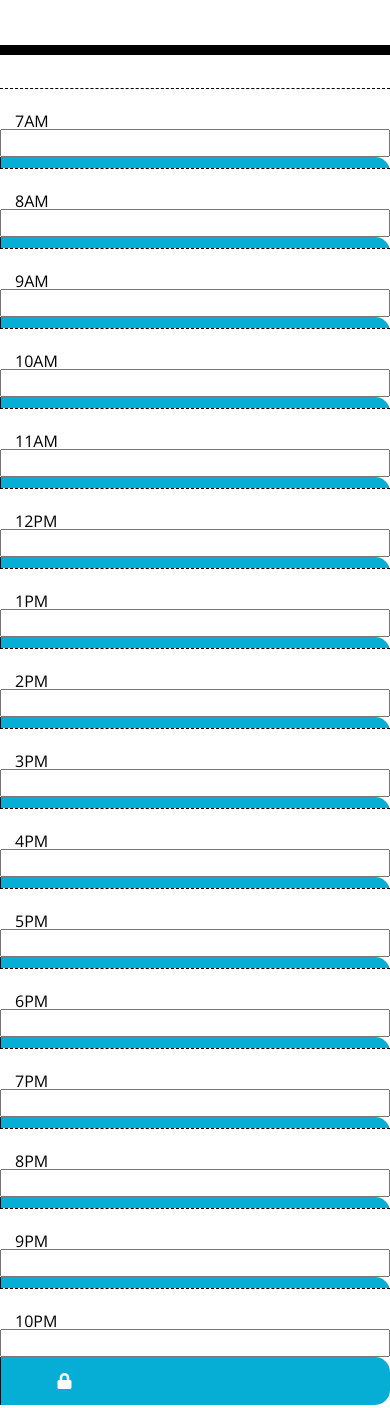
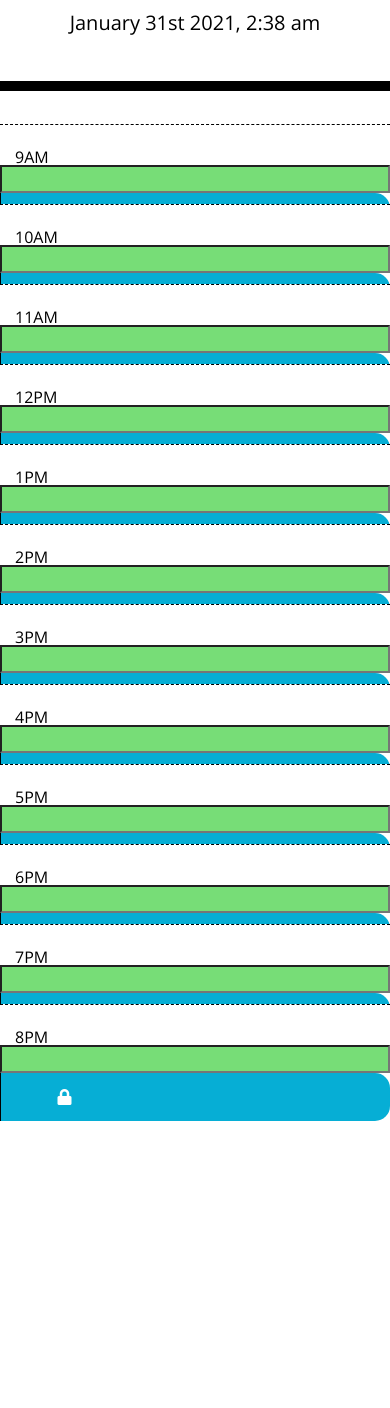
Before and after one commit to Perkyderm/Day-Planner, a plain HTML site: page Develop/index.html in a window 390 px wide. Shown: the part 256-1664 px from the top of the page. After the commit the page ends 1380 px from the top, so only its background shows below. Drawn offline with nearby package versions, Linux system fonts and the light colour scheme.

Commit message:
changed time range

```diff
--- a/Develop/index.html
+++ b/Develop/index.html
@@ -30,20 +30,7 @@
     </header>
     <div class="container">
       <!-- Timeblocks go here -->
-      <div class="row">
-        <div class="col-md-1 hour pt-4">7AM</div>
-        <input id="7Row" class="user-event-input col-md-10 event-input-block" />
-        <div class="col-md-1 saveBtn" data-hour="9">
-          <i class="fas fa-lock" aria-hidden="true"></i>
-        </div>
-      </div>
-      <div class="row">
-        <div class="col-md-1 hour pt-4">8AM</div>
-        <input id="8Row" class="user-event-input col-md-10 event-input-block" />
-        <div class="col-md-1 saveBtn" data-hour="9">
-          <i class="fas fa-lock" aria-hidden="true"></i>
-        </div>
-      </div>
+
       <div class="row">
         <div class="col-md-1 hour pt-4">9AM</div>
         <input id="9Row" class="user-event-input col-md-10 event-input-block" />
@@ -149,30 +136,16 @@
         </div>
       </div>
 
-      <div class="row">
-        <div class="col-md-1 hour pt-4">9PM</div>
-        <input id="9Row" class="user-event-input col-md-10 event-input-block" />
-        <div class="col-md-1 saveBtn" data-hour="5">
-          <i class="fas fa-lock" aria-hidden="true"></i>
-        </div>
-      </div>
 
-      <div class="row">
-        <div class="col-md-1 hour pt-4">10PM</div>
-        <input id="10Row" class="user-event-input col-md-10 event-input-block" />
-        <div class="col-md-1 saveBtn" data-hour="5">
-          <i class="fas fa-lock" aria-hidden="true"></i>
-        </div>
-      </div>
-
+    <script src="https://cdnjs.cloudflare.com/ajax/libs/jquery/3.2.1/jquery.min.js"></script>
+    <script src="https://cdnjs.cloudflare.com/ajax/libs/moment.js/2.24.0/moment.min.js"></script>
     <script>
       var saveBtn = $(".saveBtn");
       var currentHour = moment().format("HH"); // Variable for current hour
       var currentHourInt = parseInt(currentHour); // Parse it so that hour returns as an integer
 
       // Set data attributes to each hour input element so that the function below can assign a color to each row based on the current hour
-      $("#7Row").attr("data-time", moment("7:00 am", "h:mm a").format("HH"));
-      $("#8Row").attr("data-time", moment("8:00 am", "h:mm a").format("HH"));
+
       $("#9Row").attr("data-time", moment("9:00 am", "h:mm a").format("HH"));
       $("#10Row").attr("data-time", moment("10:00 am", "hh:mm a").format("HH"));
       $("#11Row").attr("data-time", moment("11:00 am", "hh:mm a").format("HH"));
@@ -185,8 +158,7 @@
       $("#6Row").attr("data-time", moment("6:00 pm", "h:mm a").format("HH"));
       $("#7Row").attr("data-time", moment("7:00 pm", "h:mm a").format("HH"));
       $("#8Row").attr("data-time", moment("8:00 pm", "h:mm a").format("HH"));
-      $("#9Row").attr("data-time", moment("9:00 pm", "h:mm a").format("HH"));
-      $("#10Row").attr("data-time", moment("10:00 pm", "h:mm a").format("HH"));
+
 
       $(document).ready(function () {
         // Function to store inputted data
@@ -201,26 +173,39 @@
 
         setInterval(addDate, 1000);
 
-        // Change color in each row by adding in am attribute (above) for each input line to reflect the current hour
+
         for (var i = 0; i <= 12; i++) {
-          var inputHour = $("#" + i + "Row").attr("data-time"); // Variable for the hour of the row
-          var inputHourInt = parseInt(inputHour); // Parse it so that hour returns as an integer
+          var inputHour = $("#" + i + "Row").attr("data-time");
+          var inputHourInt = parseInt(inputHour);
 
           if (currentHourInt === inputHourInt) {
-            $("#" + i + "Row").addClass("present"); // Applies red color if within the present hour
+            $("#" + i + "Row").addClass("present");
           }
           if (currentHourInt > inputHourInt) {
-            // Applies grey color if hour is in the future
             $("#" + i + "Row").addClass("past");
           }
           if (currentHourInt < inputHourInt) {
-            // Applies green color if hour is in the future
+
             $("#" + i + "Row").addClass("future");
           }
         }
 
+        saveBtn.on("click", function () {
+
+          var rowHour = $(this).attr("data-hour");
+          var input = $("#" + rowHour + "Row").val();
+          localStorage.setItem(rowHour, input);
+        });
+
+
+        function renderPlans() {
+          for (var i = 0; i <= 12; i++) {
+            $("#" + i + "Row").val(localStorage.getItem(i));
+          }
+        }
+      });
+
     </script>
-    <script src="https://cdnjs.cloudflare.com/ajax/libs/jquery/3.2.1/jquery.min.js"></script>
-    <script src="https://cdnjs.cloudflare.com/ajax/libs/moment.js/2.24.0/moment.min.js"></script>
+
   </body>
 </html>
```
